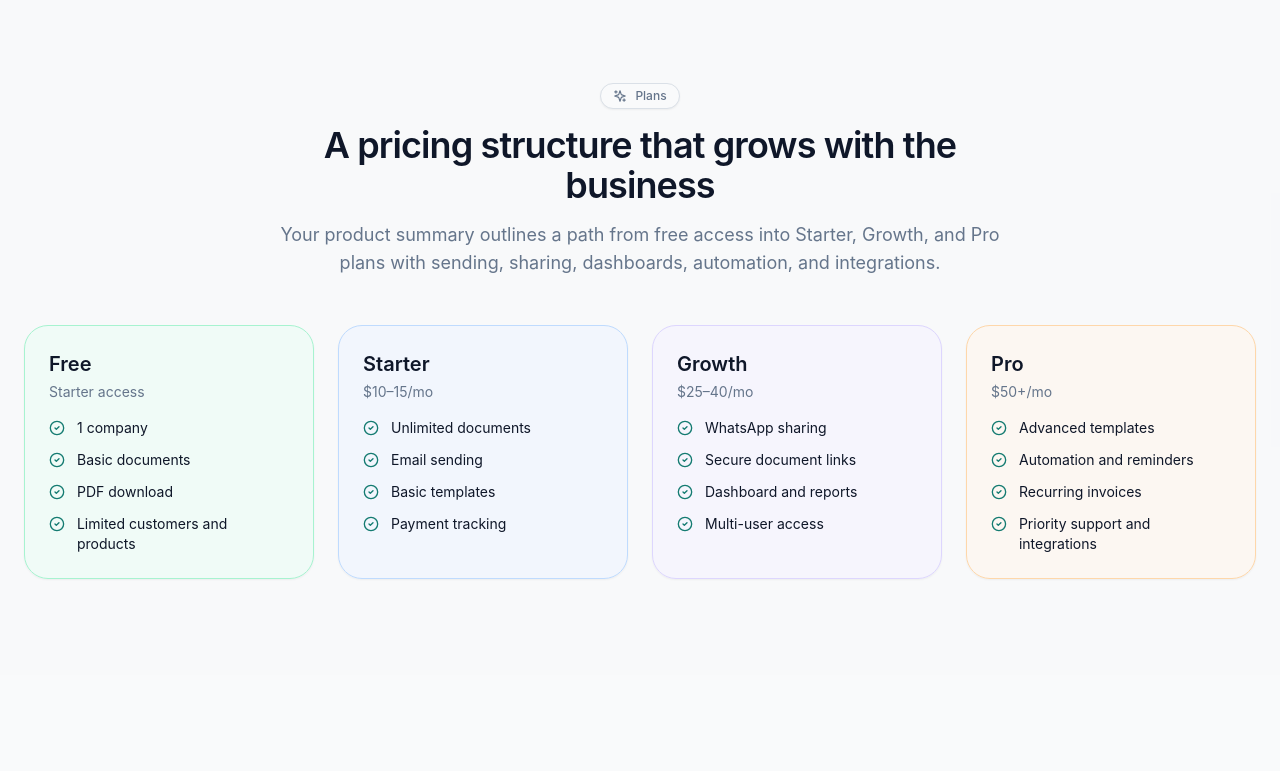
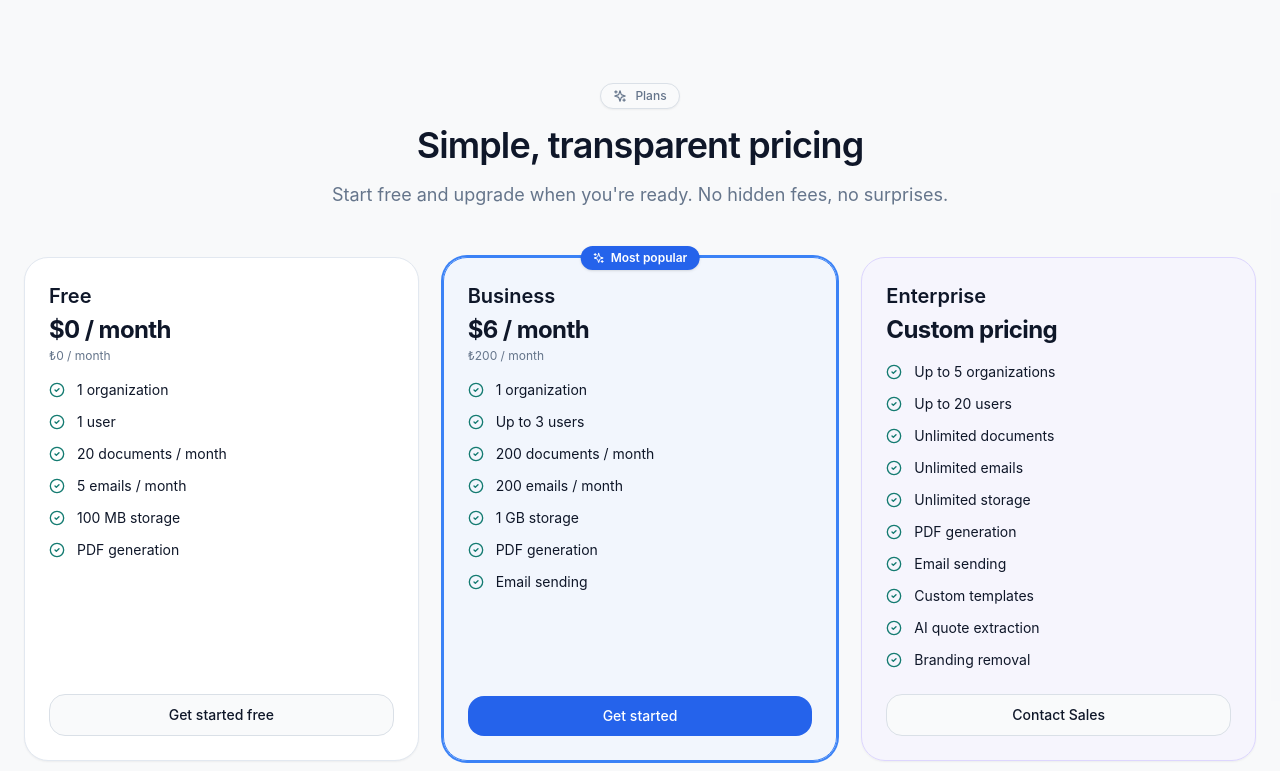
Before and after one commit to iradualbert/smartCRM, a React (Vite) app in the folder crm-frontend/: page /landing in a window 1280 px wide. Shown: the part 4380-5151 px from the top of the page. Built offline with nearby package versions, Linux system fonts and the light colour scheme.

Commit message:
added select organization

```diff
--- a/crm-frontend/src/App.tsx
+++ b/crm-frontend/src/App.tsx
@@ -8,7 +8,7 @@ import ContactsManagerPage from "./pages/contacts/ContactsPage";
 import MailTemplatesPage from "./pages/mails/MailTemplatesPage";
 import NewMailPage from "./pages/mails/NewMailPage";
 // import EmailsListPage from "./pages/mails/EmailsListPage";
-import { AuthRoute, MainRoute, PrivateRoute, RootRoute } from "./routes";
+import { AuthRoute, AuthenticatedRoute, MainRoute, PrivateRoute, RootRoute } from "./routes";
 import { Provider } from "react-redux";
 import LoginPage from "./pages/auth/LoginPage";
 import Dashboard from "./pages/DashboardPage";
@@ -18,6 +18,7 @@ import LandingPage from "./pages/landing-sales/LandingPage";
 import SignupPage from "./pages/auth/SignupPage";
 import SubscribePage from "./pages/external_pages/SubscribePage";
 import ForgotPassword from "./pages/auth/ForgotPassword";
+import SelectOrganizationPage from "./pages/auth/SelectOrganizationPage";
 import PasswordResetPage from "./pages/auth/PasswordResetPage";
 import ProfilePage from "./pages/profile/ProfilePage";
 import EmailIntegrationPage from "./pages/profile/EmailIntegrationPage";
@@ -183,6 +184,9 @@ function App() {
               <Route path="/accounts/forgot-password" element={<ForgotPassword />} />
               <Route path="/accounts/password-reset/:uid/:token" element={<PasswordResetPage />} />
             </Route>
+            <Route path="" element={<AuthenticatedRoute />}>
+              <Route path="/select-organization" element={<SelectOrganizationPage />} />
+            </Route>
           </Routes>
           <Footer />
         </Router>
--- /dev/null
+++ b/crm-frontend/src/pages/auth/SelectOrganizationPage.tsx
@@ -0,0 +1,107 @@
+import * as React from "react"
+import { useDispatch, useSelector } from "react-redux"
+import { useNavigate, Link } from "react-router-dom"
+import { ArrowRight, Building2, Loader2, Plus } from "lucide-react"
+import { Badge } from "@/components/ui/badge"
+import { getMembershipOrganizations } from "@/redux/actions/userActions"
+
+const ORG_STORAGE_KEY = "currentOrganizationId"
+
+export default function SelectOrganizationPage() {
+  const dispatch = useDispatch()
+  const navigate = useNavigate()
+  const { organizations, credentials } = useSelector((state: any) => state.user)
+  const [loading, setLoading] = React.useState(true)
+
+  React.useEffect(() => {
+    const load = async () => {
+      await (dispatch as any)(getMembershipOrganizations())
+      setLoading(false)
+    }
+    load()
+  }, [dispatch])
+
+  const handleSelect = (org: any) => {
+    localStorage.setItem(ORG_STORAGE_KEY, org.id.toString())
+    navigate("/dashboard")
+  }
+
+  const firstName = credentials?.first_name || credentials?.username || "there"
+
+  return (
+    <div className="flex min-h-screen flex-col items-center justify-center bg-slate-50 px-4 py-12">
+      <div className="w-full max-w-md">
+        <div className="mb-8 text-center">
+          <div className="mx-auto mb-5 flex h-14 w-14 items-center justify-center rounded-2xl bg-slate-900 text-white shadow-sm">
+            <Building2 className="h-7 w-7" />
+          </div>
+          <h1 className="text-2xl font-semibold tracking-tight text-slate-900">
+            Welcome back, {firstName}
+          </h1>
+          <p className="mt-2 text-sm text-slate-500">
+            {loading
+              ? "Loading your workspaces…"
+              : organizations.length === 0
+              ? "You don't have any organizations yet."
+              : organizations.length === 1
+              ? "Select your workspace to continue."
+              : "Select a workspace to continue."}
+          </p>
+        </div>
+
+        {loading ? (
+          <div className="flex justify-center py-8">
+            <Loader2 className="h-6 w-6 animate-spin text-slate-400" />
+          </div>
+        ) : (
+          <div className="space-y-3">
+            {organizations.map((org: any) => (
+              <button
+                key={org.id}
+                onClick={() => handleSelect(org)}
+                className="group flex w-full items-center gap-4 rounded-2xl border border-slate-200 bg-white px-5 py-4 text-left shadow-sm transition hover:-translate-y-0.5 hover:border-slate-300 hover:shadow-md"
+              >
+                <div className="flex h-11 w-11 shrink-0 items-center justify-center rounded-xl bg-slate-900 text-white shadow-sm">
+                  <Building2 className="h-5 w-5" />
+                </div>
+
+                <div className="min-w-0 flex-1">
+                  <div className="flex flex-wrap items-center gap-2">
+                    <span className="truncate text-sm font-semibold text-slate-900">
+                      {org.name}
+                    </span>
+                    {org.current_membership?.role && (
+                      <Badge className="rounded-full border border-slate-200 bg-slate-100 px-2 py-0 text-xs text-slate-600">
+                        {org.current_membership.role}
+                      </Badge>
+                    )}
+                  </div>
+                  <p className="mt-0.5 truncate text-xs text-slate-500">
+                    {[
+                      org.default_currency,
+                      org.member_count != null
+                        ? `${org.member_count} member${org.member_count !== 1 ? "s" : ""}`
+                        : null,
+                    ]
+                      .filter(Boolean)
+                      .join(" · ")}
+                  </p>
+                </div>
+
+                <ArrowRight className="h-4 w-4 shrink-0 text-slate-400 transition group-hover:translate-x-0.5 group-hover:text-slate-900" />
+              </button>
+            ))}
+
+            <Link
+              to="/settings/organizations/new"
+              className="flex w-full items-center justify-center gap-2 rounded-2xl border border-dashed border-slate-300 bg-white px-5 py-4 text-sm font-medium text-slate-500 shadow-sm transition hover:border-slate-400 hover:text-slate-900"
+            >
+              <Plus className="h-4 w-4" />
+              Create new organization
+            </Link>
+          </div>
+        )}
+      </div>
+    </div>
+  )
+}
--- a/crm-frontend/src/pages/landing-sales/LandingPage.tsx
+++ b/crm-frontend/src/pages/landing-sales/LandingPage.tsx
@@ -134,28 +134,78 @@ function MiniCard({
 function PlanCard({
   name,
   price,
+  priceTry,
   accent,
+  highlighted,
+  cta,
+  ctaHref,
   features,
 }: {
   name: string
   price: string
+  priceTry: string
   accent: string
+  highlighted: boolean
+  cta: string
+  ctaHref: string
   features: string[]
 }) {
+  const isExternal = ctaHref.startsWith("mailto:")
+
   return (
-    <div className={cn("rounded-3xl border p-6 shadow-sm", accent)}>
+    <div className={cn("relative rounded-3xl border p-6 shadow-sm flex flex-col", accent, highlighted && "ring-2 ring-blue-500")}>
+      {highlighted && (
+        <div className="absolute -top-3 left-1/2 -translate-x-1/2">
+          <span className="inline-flex items-center gap-1.5 rounded-full bg-blue-600 px-3 py-1 text-xs font-semibold text-white shadow">
+            <Sparkles className="h-3 w-3" />
+            Most popular
+          </span>
+        </div>
+      )}
+
       <div className="mb-4">
         <h3 className="text-xl font-semibold">{name}</h3>
-        <p className="mt-1 text-sm text-muted-foreground">{price}</p>
+        <p className="mt-1 text-2xl font-bold tracking-tight">{price}</p>
+        {priceTry !== price && (
+          <p className="mt-0.5 text-xs text-muted-foreground">{priceTry}</p>
+        )}
       </div>
 
-      <div className="space-y-3">
+      <div className="flex-1 space-y-3">
         {features.map((feature) => (
           <div key={feature} className="flex items-start gap-3 text-sm">
             <CheckCircle2 className="mt-0.5 h-4 w-4 text-primary" />
             <span>{feature}</span>
           </div>
         ))}
+      </div>
+
+      <div className="mt-6">
+        {isExternal ? (
+          <a
+            href={ctaHref}
+            className={cn(
+              "flex w-full items-center justify-center rounded-2xl px-4 py-2.5 text-sm font-medium transition",
+              highlighted
+                ? "bg-blue-600 text-white hover:bg-blue-700"
+                : "border border-input bg-background hover:bg-accent"
+            )}
+          >
+            {cta}
+          </a>
+        ) : (
+          <Link
+            to={ctaHref}
+            className={cn(
+              "flex w-full items-center justify-center rounded-2xl px-4 py-2.5 text-sm font-medium transition",
+              highlighted
+                ? "bg-blue-600 text-white hover:bg-blue-700"
+                : "border border-input bg-background hover:bg-accent"
+            )}
+          >
+            {cta}
+          </Link>
+        )}
       </div>
     </div>
   )
@@ -490,11 +540,11 @@ export default function LandingPage() {
           <div className="mx-auto max-w-7xl px-4 md:px-6">
             <SectionHeader
               badge="Plans"
-              title="A pricing structure that grows with the business"
-              description="Your product summary outlines a path from free access into Starter, Growth, and Pro plans with sending, sharing, dashboards, automation, and integrations."
+              title="Simple, transparent pricing"
+              description="Start free and upgrade when you're ready. No hidden fees, no surprises."
             />
 
-            <div className="mt-12 grid gap-6 lg:grid-cols-2 xl:grid-cols-4">
+            <div className="mt-12 grid gap-6 md:grid-cols-2 lg:grid-cols-3">
               {plans.map((plan) => (
                 <PlanCard key={plan.name} {...plan} />
               ))}
--- a/crm-frontend/src/pages/landing-sales/landing-data.ts
+++ b/crm-frontend/src/pages/landing-sales/landing-data.ts
@@ -236,46 +236,58 @@ export const differentiators = [
 export const plans = [
   {
     name: "Free",
-    price: "Starter access",
-    accent: "border-emerald-200 bg-emerald-50/60",
+    price: "$0 / month",
+    priceTry: "₺0 / month",
+    accent: "border-slate-200 bg-white",
+    highlighted: false,
+    cta: "Get started free",
+    ctaHref: "/signup",
     features: [
-      "1 company",
-      "Basic documents",
-      "PDF download",
-      "Limited customers and products",
+      "1 organization",
+      "1 user",
+      "20 documents / month",
+      "5 emails / month",
+      "100 MB storage",
+      "PDF generation",
     ],
   },
   {
-    name: "Starter",
-    price: "$10–15/mo",
-    accent: "border-blue-200 bg-blue-50/60",
+    name: "Business",
+    price: "$6 / month",
+    priceTry: "₺200 / month",
+    accent: "border-blue-500 bg-blue-50/60",
+    highlighted: true,
+    cta: "Get started",
+    ctaHref: "/signup",
     features: [
-      "Unlimited documents",
+      "1 organization",
+      "Up to 3 users",
+      "200 documents / month",
+      "200 emails / month",
+      "1 GB storage",
+      "PDF generation",
       "Email sending",
-      "Basic templates",
-      "Payment tracking",
     ],
   },
   {
-    name: "Growth",
-    price: "$25–40/mo",
+    name: "Enterprise",
+    price: "Custom pricing",
+    priceTry: "Custom pricing",
     accent: "border-violet-200 bg-violet-50/60",
+    highlighted: false,
+    cta: "Contact Sales",
+    ctaHref: "mailto:sales@moduragroup.com",
     features: [
-      "WhatsApp sharing",
-      "Secure document links",
-      "Dashboard and reports",
-      "Multi-user access",
-    ],
-  },
-  {
-    name: "Pro",
-    price: "$50+/mo",
-    accent: "border-orange-200 bg-orange-50/60",
-    features: [
-      "Advanced templates",
-      "Automation and reminders",
-      "Recurring invoices",
-      "Priority support and integrations",
+      "Up to 5 organizations",
+      "Up to 20 users",
+      "Unlimited documents",
+      "Unlimited emails",
+      "Unlimited storage",
+      "PDF generation",
+      "Email sending",
+      "Custom templates",
+      "AI quote extraction",
+      "Branding removal",
     ],
   },
 ]
--- a/crm-frontend/src/pages/organizations/CreateOrganizationPage.tsx
+++ b/crm-frontend/src/pages/organizations/CreateOrganizationPage.tsx
@@ -1,10 +1,19 @@
 import { Building2, Sparkles } from "lucide-react"
+import { useDispatch } from "react-redux"
+import { useNavigate } from "react-router-dom"
 import CompanyForm from "./OrganizationForm"
 import { createCompany, type CompanyFormValues } from "./api"
+import { getMembershipOrganizations } from "@/redux/actions/userActions"
 
 const CreateCompanyPage = () => {
+  const dispatch = useDispatch()
+  const navigate = useNavigate()
+
   const handleSubmit = async (values: CompanyFormValues) => {
-    await createCompany(values)
+    const company = await createCompany(values)
+    localStorage.setItem("currentOrganizationId", company.id.toString())
+    await (dispatch as any)(getMembershipOrganizations())
+    navigate("/dashboard")
   }
 
   return (
--- a/crm-frontend/src/redux/actions/userActions.ts
+++ b/crm-frontend/src/redux/actions/userActions.ts
@@ -46,8 +46,9 @@ export const loginUser =
 			const { user, token } = data;
 			saveToken(token);
 			dispatch(setUser(user));
+			await dispatch(getMembershipOrganizations());
 			if(next) navigate(next)
-			else navigate("/dashboard");
+			else navigate("/select-organization");
 
 		} catch (err: any) {
 			if (err.response) {
@@ -76,7 +77,8 @@ export const verify_code = (userData: any, navigate:any) => async(dispatch: any)
 		const { data } = await axios.post(api.VERIFY_CODE, userData, config);
 		saveToken(data.token);
 		dispatch(setUser(data.user));
-		navigate("/settings/integration");
+		await dispatch(getMembershipOrganizations());
+		navigate("/select-organization");
 	} catch(err: any){
 		if(err.response) return err.response.data;
 	}
--- a/crm-frontend/src/routes.tsx
+++ b/crm-frontend/src/routes.tsx
@@ -25,6 +25,20 @@ export const RootRoute = () => {
     return <LandingPage />
 }
 
+
+export const AuthenticatedRoute = () => {
+    const { user: { isAuthenticated, isLoading } } = useSelector((state: any) => state);
+    const next = window.location.pathname + window.location.search;
+
+    if (isLoading) return <LoadingPage />
+    if (!isAuthenticated) return <Navigate to={`/login?next=${next}`} />;
+    return (
+        <div style={{ minHeight: "100vh" }}>
+            <Outlet />
+            <Toaster />
+        </div>
+    )
+}
 
 export const AuthRoute = () => {
     const { isAuthenticated, isLoading } = useSelector((state: any) => state.user);
```
